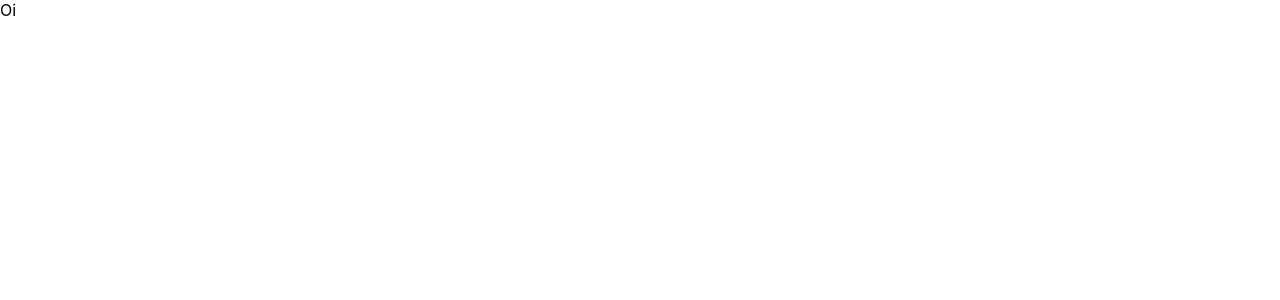
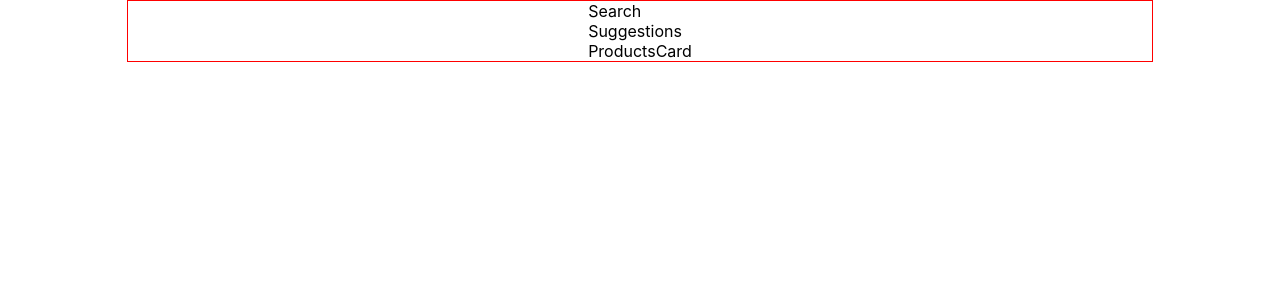
Before and after one commit to Biancasleonardo/desafio_Calindra, a React (Create React App) app in the folder desafio1/: page / in a window 1280 px wide. Shown: the top 300 px of the page. Built offline with nearby package versions, Linux system fonts and the light colour scheme.

Commit message:
adjusting app

```diff
--- a/desafio1/package.json
+++ b/desafio1/package.json
@@ -12,6 +12,7 @@
     "react-dom": "^17.0.2",
     "react-scripts": "4.0.3",
     "styled": "^1.0.0",
+    "styled-components": "^5.3.0",
     "web-vitals": "^1.1.2"
   },
   "scripts": {
--- a/desafio1/src/App.js
+++ b/desafio1/src/App.js
@@ -1,10 +1,12 @@
 import React from 'react'
+import { AppContainer } from './AppStyle';
+import HomePage from './pages/HomePage/HomePage';
 
 function App() {
   return (
-    <div>
-      Oi
-    </div>
+    <AppContainer>
+      <HomePage />
+    </AppContainer>
   );
 }
 
--- /dev/null
+++ b/desafio1/src/AppStyle.js
@@ -0,0 +1,10 @@
+import styled from "styled-components";
+
+export const AppContainer = styled.div`
+    display: flex;
+    width: 80%;
+    flex-direction: column;
+    align-items: center;
+    margin: 0 auto;
+    border: 1px red solid;
+`
--- a/desafio1/src/components/ProductsCard/ProductsCard.js
+++ b/desafio1/src/components/ProductsCard/ProductsCard.js
@@ -0,0 +1,11 @@
+import React from 'react';
+
+const ProductsCard = () => {
+    return (
+        <div>
+            ProductsCard
+        </div>
+    );
+};
+
+export default ProductsCard;
--- a/desafio1/src/components/Search/Search.js
+++ b/desafio1/src/components/Search/Search.js
@@ -0,0 +1,11 @@
+import React from 'react';
+
+const Search = () => {
+    return (
+        <div>
+            Search
+        </div>
+    );
+};
+
+export default Search;
--- a/desafio1/src/components/Suggestions/Suggestions.js
+++ b/desafio1/src/components/Suggestions/Suggestions.js
@@ -0,0 +1,11 @@
+import React from 'react';
+
+const Suggestions = () => {
+    return (
+        <div>
+            Suggestions
+        </div>
+    );
+};
+
+export default Suggestions;
--- a/desafio1/src/pages/HomePage/HomePage.js
+++ b/desafio1/src/pages/HomePage/HomePage.js
@@ -0,0 +1,16 @@
+import React from 'react';
+import ProductsCard from '../../components/ProductsCard/ProductsCard';
+import Search from '../../components/Search/Search';
+import Suggestions from '../../components/Suggestions/Suggestions';
+
+const HomePage = () => {
+    return (
+        <div>
+            <Search />
+            <Suggestions />
+            <ProductsCard />
+        </div>
+    );
+};
+
+export default HomePage;
```
Also changed, not shown: 1 other file (tests, documents, lock files or other folders).
